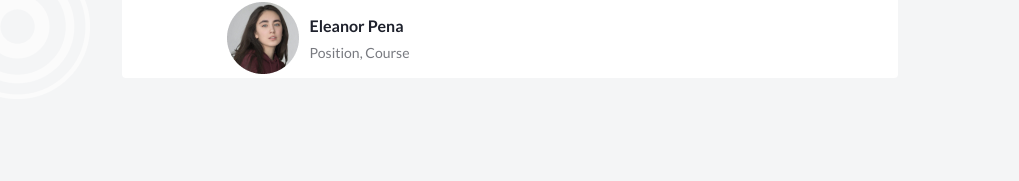
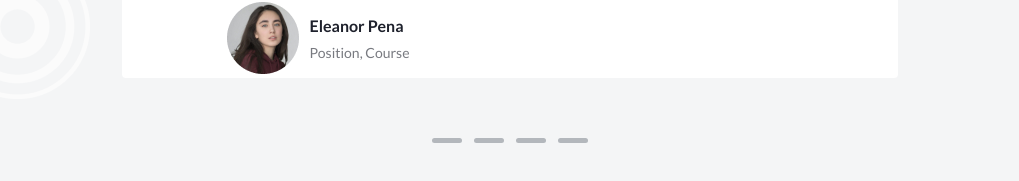
Before and after one commit to osimhondadaxanov2013-maker/project, a website: page index.html in a window 1280 px wide. Shown: the part 5825-6006 px from the top of the page, without its empty margins (130-1149 px from the left). Drawn offline with Linux system fonts and the light colour scheme; no server answers.

Commit message:
finished 1 page

```diff
--- a/css/style.css
+++ b/css/style.css
@@ -780,3 +780,24 @@
   letter-spacing: 0%;
   color: #787a80;
 }
+.center{
+  width: 100%;
+  display: flex;
+  align-items: center;
+  justify-content: center;
+}
+.lines {
+  display: flex;
+  align-items: center;
+  gap: 12px;
+  margin-top: 60px;
+}
+.lines__box {
+  width: 30px;
+  height: 5px;
+  background-color: #b3b7bc;
+  border-radius: 5px;
+}
+.lines__box:hover {
+  background-color: #424551;
+}
--- a/index.html
+++ b/index.html
@@ -394,7 +394,12 @@
             </div>
             <div class="next__box--container">
               <div class="box__container--flex">
-                <img width="28px" height="20px" src="./assets/braces (1).png" alt="" />
+                <img
+                  width="28px"
+                  height="20px"
+                  src="./assets/braces (1).png"
+                  alt=""
+                />
                 <p class="container__flex--subtitle">
                   Lorem ipsum dolor sit amet, consectetur adipiscing elit.
                   Justo, amet lectus quam viverra mus lobortis fermentum amet,
@@ -425,6 +430,14 @@
               </svg>
             </div>
           </div>
+          <div class="center">
+            <div class="lines">
+              <div class="lines__box"></div>
+              <div class="lines__box"></div>
+              <div class="lines__box"></div>
+              <div class="lines__box"></div>
+            </div>
+          </div>
         </div>
       </section>
     </div>
```
